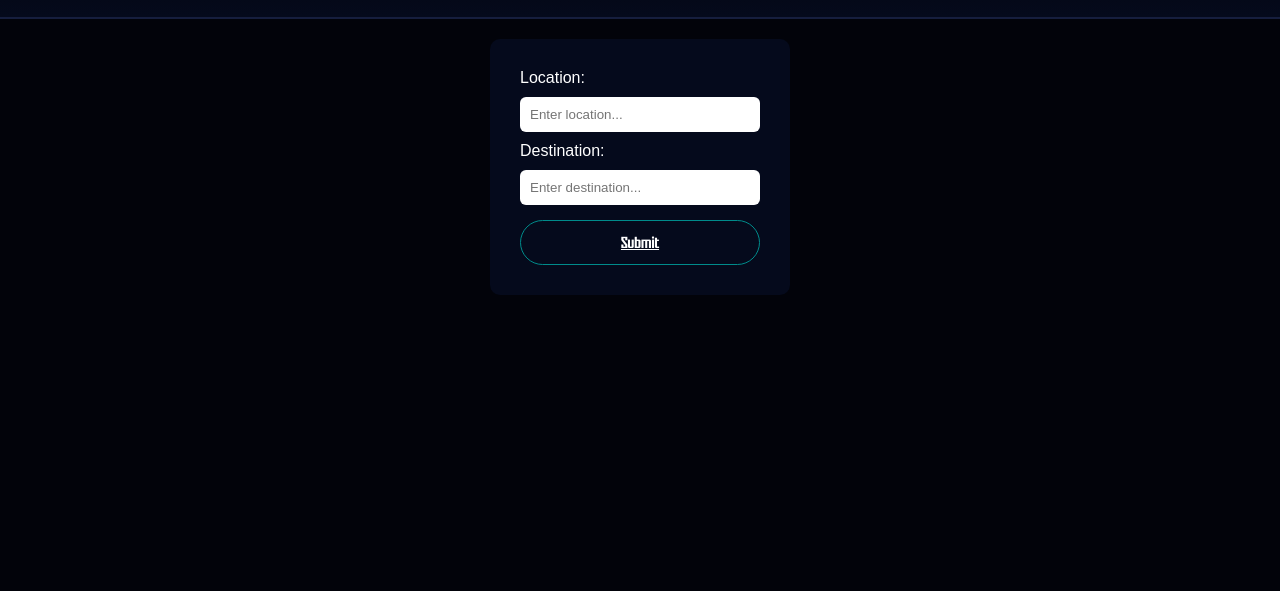
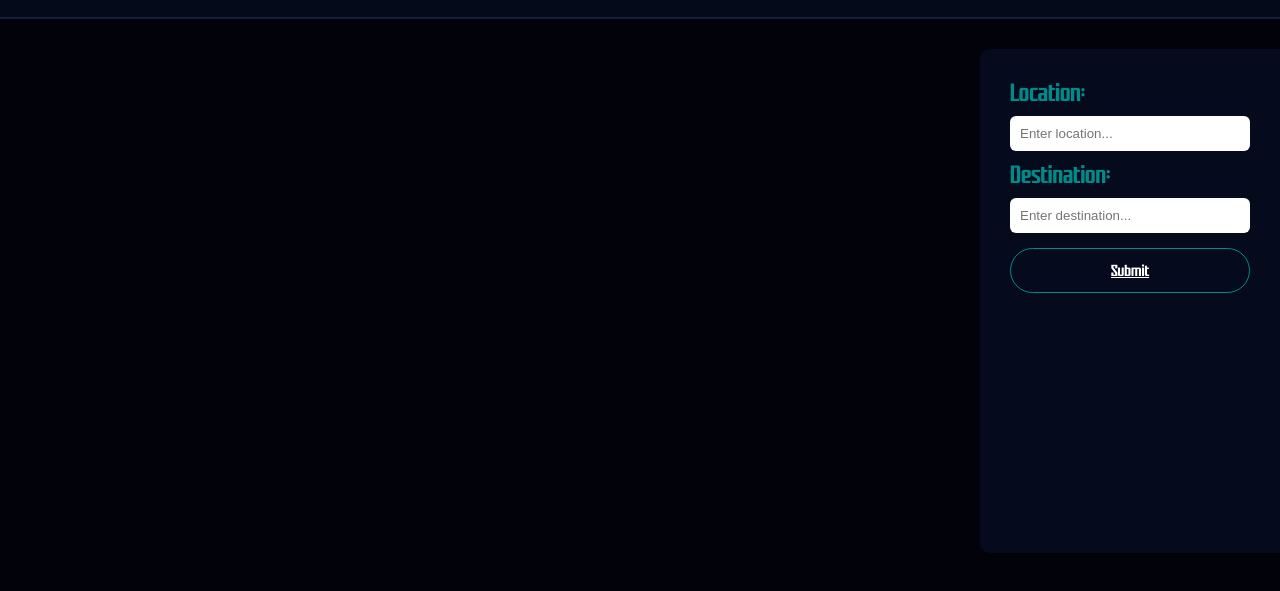
Before and after one commit to AAZ-group-project/PathPilot, a plain HTML site: page PathPilot.html in a window 1280 px wide. Shown: the part 75-666 px from the top of the page. Drawn offline with Linux system fonts and the light colour scheme.

Commit message:
front page edits

```diff
--- a/PathPilot.css
+++ b/PathPilot.css
@@ -12,15 +12,24 @@
     font-style: normal;
 }
 
+#section {
+    display: flex;
+    justify-content: flex-end;
+    align-items: flex-start;
+    height: calc(100vh - 80px);
+    margin-top: 30px;
+    margin-bottom: 30px;
+}
+
 .entries{
     display: flex;
     flex-direction: column;
     gap: 15px;
     width: 300px;
-    margin: 0 auto;
-    margin-top: 20px;
+
     background-color: #050a1c;
-    border-radius: 10px;
+    border-radius: 10px 0 0 10px;
+    height: 70%;
     padding: 20px;
 }
 
@@ -41,6 +50,7 @@
 }
 
 body{
+    margin: 0;
     background-color: #02030a;
     font-family: sans-serif;
     color: #ffffff;
@@ -150,6 +160,9 @@ html, body {
 }
 
 .prompt-label {
+    font-size: 25px;
+    color: #008b8b;
+    font-family: 'PathPilotFont', sans-serif;
     margin-bottom: 10px;
     display: block;
 }
```
